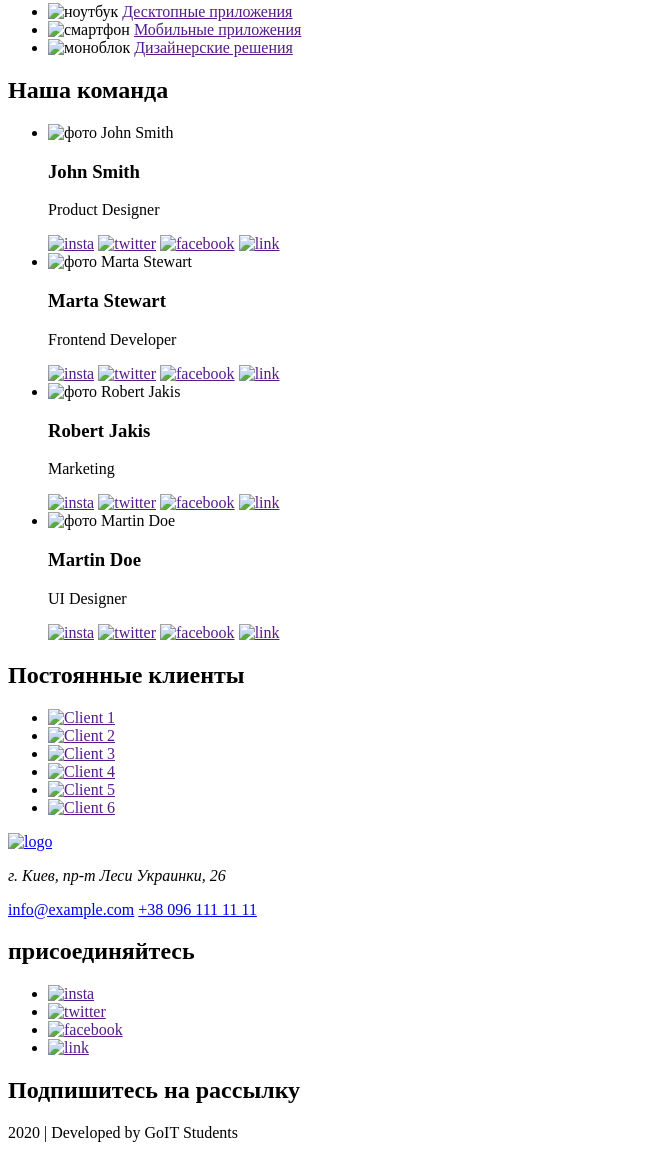
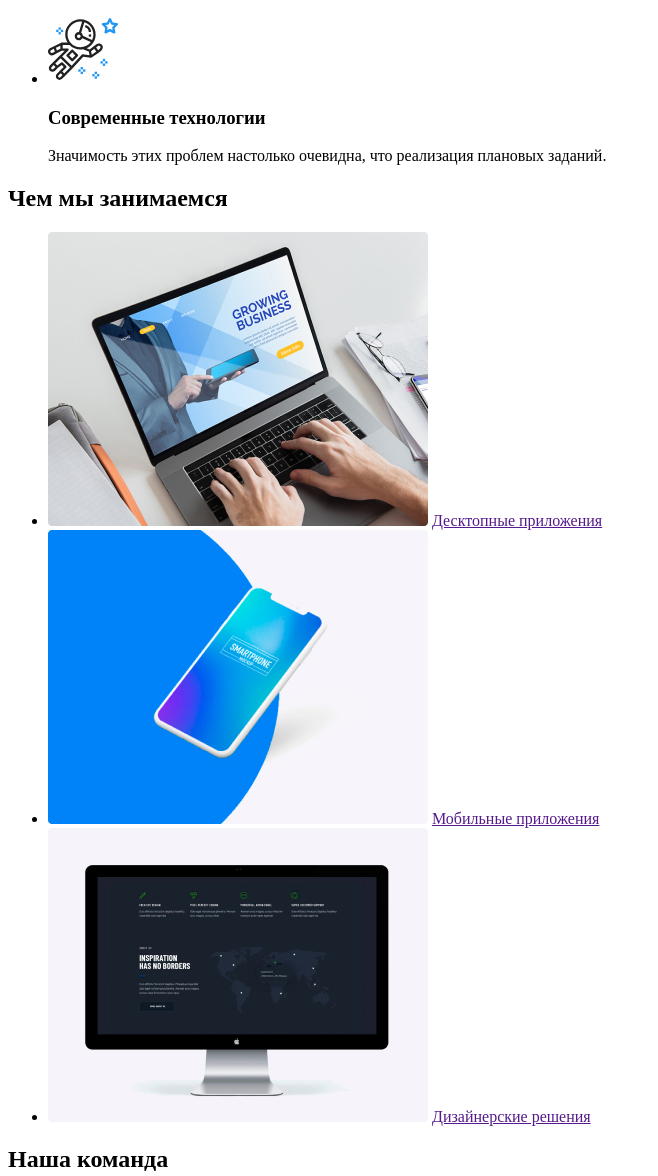
Before and after one commit to wifisilence/goit-markup-hw-01, a plain HTML site: page index.html in a window 1280 px wide. Shown: the part 793-1969 px from the top of the page, without its empty margins (0-658 px from the left). Drawn offline with Linux system fonts and the light colour scheme; the site is published under a folder, as on GitHub Pages, so addresses that start at the root find nothing.

Commit message:
Update index.html

```diff
--- a/index.html
+++ b/index.html
@@ -8,7 +8,7 @@
   <body>
     <header>
       <nav>
-        <a href="/"><img src="/images/WebStudio.svg" alt="logo" /></a>
+        <a href="/"><img src="./images/WebStudio.svg" alt="logo" /></a>
         <ul>
           <li><a href="/">Студия</a></li>
           <li><a href="/">Портфолио</a></li>
@@ -18,13 +18,13 @@
       <ul>
         <li>
           <img
-            src="/images/envelope(hover).svg"
+            src="./images/envelope(hover).svg"
             alt="отправить електронное письмо"
           />
           <a href="mailto:info@devstudio.com">info@devstudio.com</a>
         </li>
         <li>
-          <img src="/images/Vector.svg" alt="позвонить по номеру" />
+          <img src="./images/Vector.svg" alt="позвонить по номеру" />
           <a href="tel:+380961111111">+38 096 111 11 11</a>
         </li>
       </ul>
@@ -38,7 +38,7 @@
         <h2>наши преимущества</h2>
         <ul>
           <li>
-            <img src="/images/antenna1.svg" alt="антена" />
+            <img src="./images/antenna1.svg" alt="антена" />
             <h3>Внимание к деталям</h3>
             <p>
               Идейные соображения, а также начало повседневной работы по
@@ -46,7 +46,7 @@
             </p>
           </li>
           <li>
-            <img src="/images/clock1.svg" alt="часы" />
+            <img src="./images/clock1.svg" alt="часы" />
             <h3>Пунктуальность</h3>
             <p>
               Задача организации, в особенности же рамки и место обучения кадров
@@ -54,7 +54,7 @@
             </p>
           </li>
           <li>
-            <img src="/images/diagram1.svg" alt="диаграма" />
+            <img src="./images/diagram1.svg" alt="диаграма" />
             <h3>Планирование</h3>
             <p>
               Равным образом консультация с широким активом в значительной
@@ -62,7 +62,7 @@
             </p>
           </li>
           <li>
-            <img src="/images/astronaut1.svg" alt="астронавт" />
+            <img src="./images/astronaut1.svg" alt="астронавт" />
             <h3>Современные технологии</h3>
             <p>
               Значимость этих проблем настолько очевидна, что реализация
@@ -75,15 +75,15 @@
         <h2>Чем мы занимаемся</h2>
         <ul>
           <li>
-            <img src="/images/img.jpg" alt="ноутбук" />
+            <img src="./images/img.jpg" alt="ноутбук" />
             <a href="">Десктопные приложения</a>
           </li>
           <li>
-            <img src="/images/box.jpg" alt="смартфон" />
+            <img src="./images/box.jpg" alt="смартфон" />
             <a href="">Мобильные приложения</a>
           </li>
           <li>
-            <img src="/images/img(1).jpg" alt="моноблок" />
+            <img src="./images/img(1).jpg" alt="моноблок" />
             <a href="">Дизайнерские решения</a>
           </li>
         </ul>
@@ -92,40 +92,40 @@
         <h2>Наша команда</h2>
         <ul>
           <li>
-            <img src="/images/foto1.jpg" alt="фото John Smith" />
+            <img src="./images/foto1.jpg" alt="фото John Smith" />
             <h3>John Smith</h3>
             <p>Product Designer</p>
-            <a href=""><img src="/images/instagram2.svg" alt="insta" /></a>
-            <a href=""><img src="/images/twitter1.svg" alt="twitter" /></a>
-            <a href=""><img src="/images/facebook1.svg" alt="facebook" /></a>
-            <a href=""><img src="/images/linkedin1.svg" alt="link" /></a>
+            <a href=""><img src="./images/instagram2.svg" alt="insta" /></a>
+            <a href=""><img src="./images/twitter1.svg" alt="twitter" /></a>
+            <a href=""><img src="./images/facebook1.svg" alt="facebook" /></a>
+            <a href=""><img src="./images/linkedin1.svg" alt="link" /></a>
           </li>
           <li>
-            <img src="/images/foto2.jpg" alt="фото Marta Stewart" />
+            <img src="./images/foto2.jpg" alt="фото Marta Stewart" />
             <h3>Marta Stewart</h3>
             <p>Frontend Developer</p>
-            <a href=""><img src="/images/instagram2.svg" alt="insta" /></a>
-            <a href=""><img src="/images/twitter1.svg" alt="twitter" /></a>
-            <a href=""><img src="/images/facebook1.svg" alt="facebook" /></a>
-            <a href=""><img src="/images/linkedin1.svg" alt="link" /></a>
+            <a href=""><img src="./images/instagram2.svg" alt="insta" /></a>
+            <a href=""><img src="./images/twitter1.svg" alt="twitter" /></a>
+            <a href=""><img src="./images/facebook1.svg" alt="facebook" /></a>
+            <a href=""><img src="./images/linkedin1.svg" alt="link" /></a>
           </li>
           <li>
-            <img src="/images/foto3.jpg" alt="фото Robert Jakis" />
+            <img src="./images/foto3.jpg" alt="фото Robert Jakis" />
             <h3>Robert Jakis</h3>
             <p>Marketing</p>
-            <a href=""><img src="/images/instagram2.svg" alt="insta" /></a>
-            <a href=""><img src="/images/twitter1.svg" alt="twitter" /></a>
-            <a href=""><img src="/images/facebook1.svg" alt="facebook" /></a>
-            <a href=""><img src="/images/linkedin1.svg" alt="link" /></a>
+            <a href=""><img src="./images/instagram2.svg" alt="insta" /></a>
+            <a href=""><img src="./images/twitter1.svg" alt="twitter" /></a>
+            <a href=""><img src="./images/facebook1.svg" alt="facebook" /></a>
+            <a href=""><img src="./images/linkedin1.svg" alt="link" /></a>
           </li>
           <li>
-            <img src="/images/foto4.jpg" alt="фото Martin Doe" />
+            <img src="./images/foto4.jpg" alt="фото Martin Doe" />
             <h3>Martin Doe</h3>
             <p>UI Designer</p>
-            <a href=""><img src="/images/instagram2.svg" alt="insta" /></a>
-            <a href=""><img src="/images/twitter1.svg" alt="twitter" /></a>
-            <a href=""><img src="/images/facebook1.svg" alt="facebook" /></a>
-            <a href=""><img src="/images/linkedin1.svg" alt="link" /></a>
+            <a href=""><img src="./images/instagram2.svg" alt="insta" /></a>
+            <a href=""><img src="./images/twitter1.svg" alt="twitter" /></a>
+            <a href=""><img src="./images/facebook1.svg" alt="facebook" /></a>
+            <a href=""><img src="./images/linkedin1.svg" alt="link" /></a>
           </li>
         </ul>
       </section>
@@ -133,29 +133,29 @@
         <h2>Постоянные клиенты</h2>
         <ul>
           <li>
-            <a href=""><img src="/images/Client1.svg" alt="Client 1" /></a>
+            <a href=""><img src="./images/Client1.svg" alt="Client 1" /></a>
           </li>
           <li>
-            <a href=""><img src="/images/Client2.svg" alt="Client 2" /></a>
+            <a href=""><img src="./images/Client2.svg" alt="Client 2" /></a>
           </li>
           <li>
-            <a href=""><img src="/images/Client3.svg" alt="Client 3" /></a>
+            <a href=""><img src="./images/Client3.svg" alt="Client 3" /></a>
           </li>
           <li>
-            <a href=""><img src="/images/Client4.svg" alt="Client 4" /></a>
+            <a href=""><img src="./images/Client4.svg" alt="Client 4" /></a>
           </li>
           <li>
-            <a href=""><img src="/images/Client5.svg" alt="Client 5" /></a>
+            <a href=""><img src="./images/Client5.svg" alt="Client 5" /></a>
           </li>
           <li>
-            <a href=""><img src="/images/Client6.svg" alt="Client 6" /></a>
+            <a href=""><img src="./images/Client6.svg" alt="Client 6" /></a>
           </li>
         </ul>
       </section>
     </main>
     <footer>
       <section>
-        <a href="/"><img src="/images/WebStudio.svg" alt="logo" /></a>
+        <a href="/"><img src="./images/WebStudio.svg" alt="logo" /></a>
         <address>
           <p>г. Киев, пр-т Леси Украинки, 26</p>
         </address>
@@ -166,21 +166,23 @@
         <h2>присоединяйтесь</h2>
         <ul>
           <li>
-            <a href=""><img src="/images/Ellipseinstfoot.svg" alt="insta" /></a>
-          </li>
-          <li>
             <a href=""
-              ><img src="/images/Ellipsetwitterfoot.svg" alt="twitter"
+              ><img src="./images/Ellipseinstfoot.svg" alt="insta"
             /></a>
           </li>
           <li>
             <a href=""
-              ><img src="/images/Ellipsefacebookfoot.svg" alt="facebook"
+              ><img src="./images/Ellipsetwitterfoot.svg" alt="twitter"
             /></a>
           </li>
           <li>
             <a href=""
-              ><img src="/images/Ellipselinkedfoot.svg" alt="link"
+              ><img src="./images/Ellipsefacebookfoot.svg" alt="facebook"
+            /></a>
+          </li>
+          <li>
+            <a href=""
+              ><img src="./images/Ellipselinkedfoot.svg" alt="link"
             /></a>
           </li>
         </ul>
```
